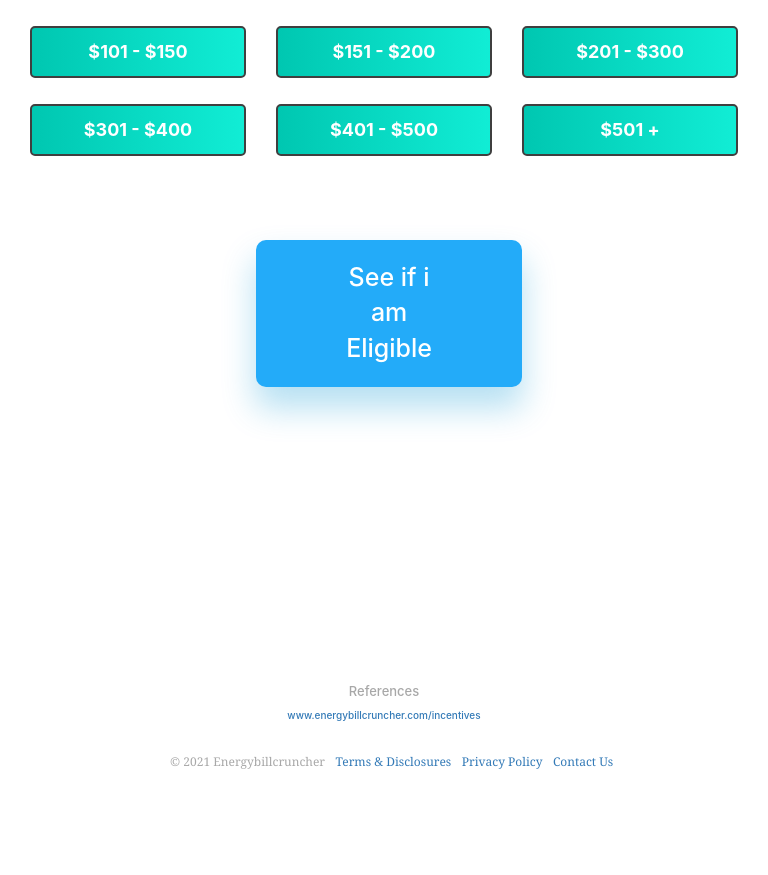
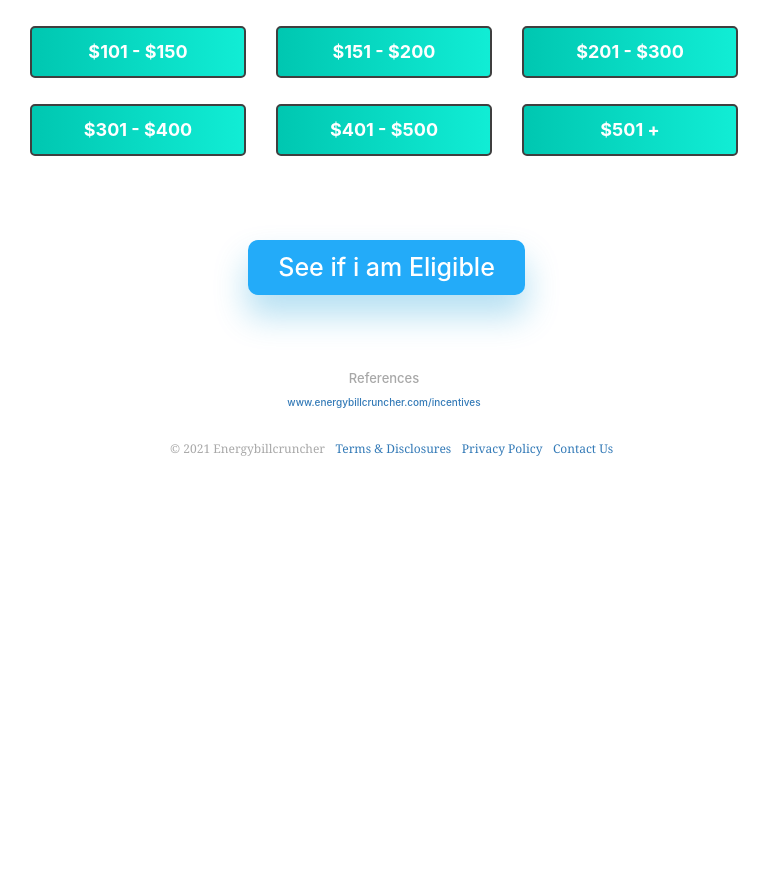
Before and after one commit to workOfYasir/energybillcruncher, a PHP site: page / in a window 768 px wide. Shown: the part 2629-3504 px from the top of the page. After the commit the page ends 3085 px from the top, so only its background shows below. Run offline with PHP 8.4, Linux system fonts and the light colour scheme; some libraries are stand-ins or nearby versions.

Commit message:
update
Signed-off-by: workOfYasir <yasirb673@gmail.com>

```diff
--- a/assets/css/style.css
+++ b/assets/css/style.css
@@ -159,8 +159,9 @@ width: 100%;
 
     }.btn-eligible{
         margin-top: 20%;
-        padding: 20px 90px;
-        margin-left: 15%
+        padding: 10px;
+        width: 100%;
+        margin-left: 12%
     }
     .btns{
         background: linear-gradient(
--- a/energybillcruncher.php
+++ b/energybillcruncher.php
@@ -128,7 +128,7 @@ When homeowners visit <a href="#"> Energybillcruncher </a> to see if they qualif
         </div>
     </div>
 
-    <div class="footer" style="margin-top:40%;margin-bottom:10%">
+    <div class="footer" style="margin-top:10%;margin-bottom:10%">
         <div class="row">
         <div class="col-md-12 col-xs-12 col-sm-12 text-center" style="font-size: 13px;color:#a8a8a8">
         References
```
